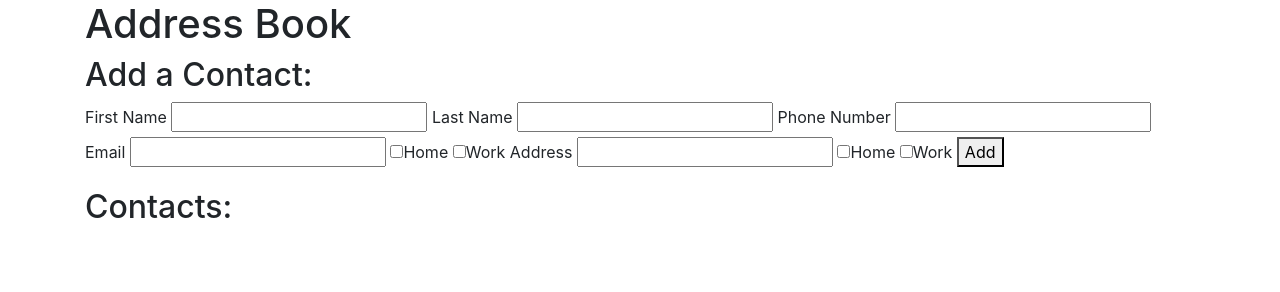
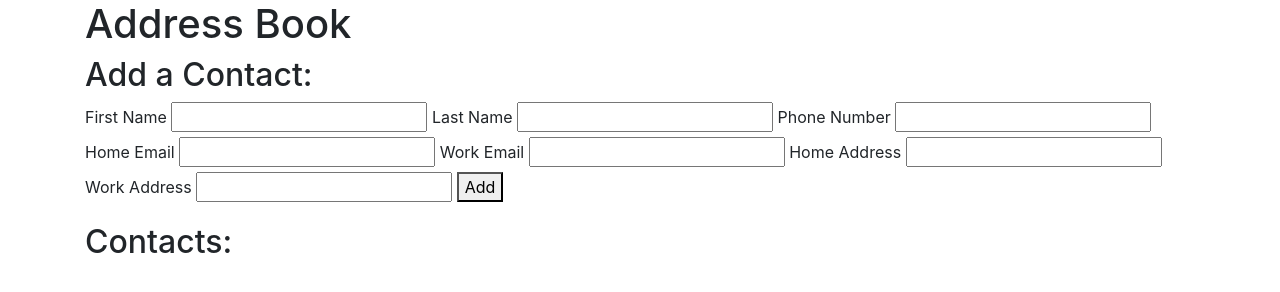
Before and after one commit to FatherofDharma/Address-Book, a plain HTML site: page index.html in a window 1280 px wide. Drawn offline with nearby package versions, Linux system fonts and the light colour scheme.

Commit message:
add additional forms and logic to work additions to email and address

```diff
--- a/index.html
+++ b/index.html
@@ -22,14 +22,14 @@
           <input type="text" id="new-last-name">
           <label for="new-phone-number">Phone Number</label>
           <input type="text" id="new-phone-number">
-          <label for="new-email">Email</label>
-          <input type="text" id="new-email">
-          <input type="checkbox" name="important" value="1">Home
-          <input type="checkbox" name="important" value="1">Work
-          <label for="new-address">Address</label>
-          <input type="text" id="new-address">
-          <input type="checkbox" name="important" value="1">Home
-          <input type="checkbox" name="important" value="1">Work
+          <label for="new-home-email">Home Email</label>
+          <input type="text" id="new-home-email">
+          <label for="new-work-email">Work Email</label>
+          <input type="text" id="new-work-email">
+          <label for="new-home-address">Home Address</label>
+          <input type="text" id="new-home-address">
+          <label for="new-work-address">Work Address</label>
+          <input type="text" id="new-work-address">
           <button type="submit">Add</button>
         </div>
       </form>
--- a/js/scripts.js
+++ b/js/scripts.js
@@ -40,12 +40,14 @@ AddressBook.prototype.deleteContact = function (id) {
 };
 
 //Buisness Logic for Contacts-----
-function Contact(firstName, lastName, phoneNumber, email, address) {
+function Contact(firstName, lastName, phoneNumber, email, workEmail, address, workAddress) {
   this.firstName = firstName;
   this.lastName = lastName;
   this.phoneNumber = phoneNumber;
   this.email = email;
+  this.workEmail = workEmail;
   this.address = address;
+  this.workAddress = workAddress;
 }
 
 Contact.prototype.fullName = function () {
@@ -79,9 +81,11 @@ $(document).ready(function () {
     var inputtedFirstName = $('input#new-first-name').val();
     var inputtedLastName = $('input#new-last-name').val();
     var inputtedPhoneNumber = $('input#new-phone-number').val();
-    var inputtedEmail = $('input#new-email').val();
-    var inputtedAddress = $('input#new-address').val();
-    var newContact = new Contact(inputtedFirstName, inputtedLastName, inputtedPhoneNumber, inputtedEmail, inputtedAddress);
+    var inputtedHomeEmail = $('input#new-home-email').val();
+    var inputtedWorkEmail = $('input#new-work-email').val();
+    var inputtedHomeAddress = $('input#new-home-address').val();
+    var inputtedWorkAddress = $('input#new-work-address').val();
+    var newContact = new Contact(inputtedFirstName, inputtedLastName, inputtedPhoneNumber, inputtedHomeEmail, inputtedWorkEmail, inputtedHomeAddress, inputtedWorkAddress);
     addressBook.addContact(newContact);
     displayContactDetails(addressBook);
   });
```
